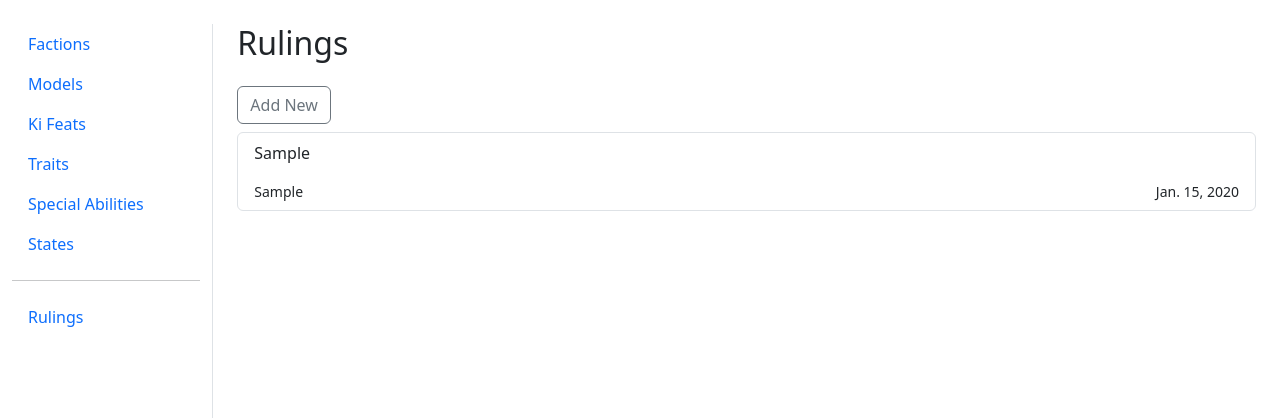
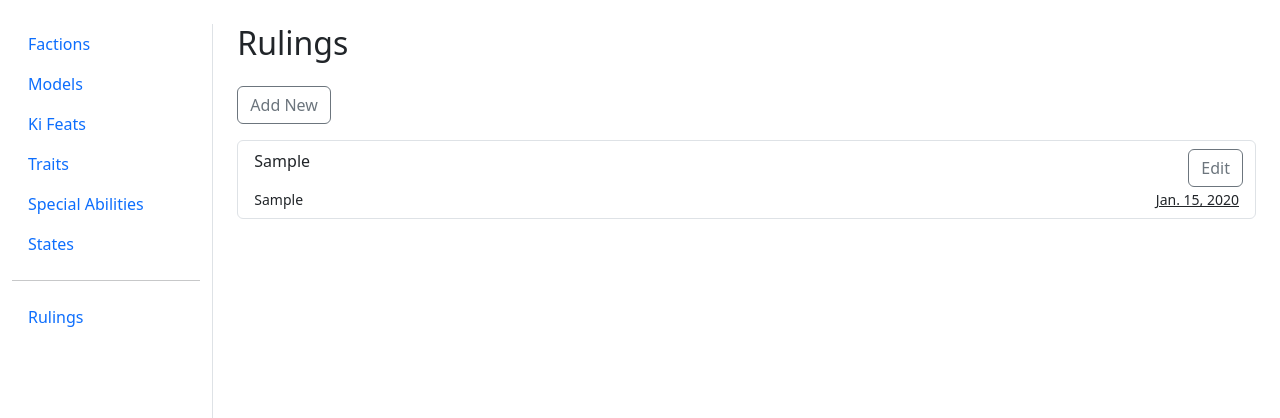
Before and after one commit to luke-vaughan0/bushido-db, a Django app: page /bushido/info/rulings/ in a window 1280 px wide. Shown: the part 56-474 px from the top of the page. Run offline with Django 4.2, Linux system fonts and the light colour scheme; a user stored in the database is signed in; tables that the repository leaves empty hold one stand-in row (values such as "Sample post"); parts of the project's set-up code (start-up, migrations or seed data) failed here and were passed over; some libraries are stand-ins or nearby versions.

Commit message:
added edit ruling, highlighting, and copy link to ruling

```diff
--- a/bushido/static/bushido/bushido.js
+++ b/bushido/static/bushido/bushido.js
@@ -37,6 +37,13 @@ $("#DiscordShare").on("click", function() {
     setTimeout(function() {$('#DiscordShare').tooltip('hide')}, 2000);
 });
 
+$(".copy-link").on("click", function(e) {
+    e.preventDefault();
+    navigator.clipboard.writeText(window.location.hostname + $(this).data("copy-link"));
+    $(this).tooltip('show');
+    setTimeout(function() {$(this).tooltip('hide')}.bind(this), 2000);
+});
+
 $(".formset-container").on("change", ".formset-add", function() {
     var current_id = parseInt(this.id.split("-")[1]);
     var name_prefix = this.name.split("-")[0];
--- a/bushido/static/bushido/bushido.scss
+++ b/bushido/static/bushido/bushido.scss
@@ -58,6 +58,11 @@ tr:target td:first-child span {
     color: black;
   }
 
+.highlighter:target span.highlight {
+    background-color: #e9d2fd;
+    color: black;
+  }
+
 .scrollable-list {
   max-height: 200px; /* Adjust the height as needed */
   overflow-y: auto;
--- a/bushido/templates/bushido/list_views/ruling_list.html
+++ b/bushido/templates/bushido/list_views/ruling_list.html
@@ -4,19 +4,31 @@
 <div class="container m-0">
     <h2>Rulings</h2>
   {% if perms.bushido.add_ruling %}
-    <a class="btn btn-outline-secondary mb-2" href="{% url 'bushido:add_ruling' %}" role="button">Add New</a>
+    <a class="btn btn-outline-secondary mb-3" href="{% url 'bushido:add_ruling' %}" role="button">Add New</a>
   {% endif %}
     <div class="list-group">
       {% for ruling in ruling_list %}
       <div class="list-group-item w-auto py-md-2">
-        <p>{{ ruling.ruling }}</p>
+        <div class="container-fluid p-0">
+          <div class="row pe-2">
+            <div class="pe-0 {% if perms.bushido.change_ruling %}col-12 col-md-10 col-lg-11{% endif %}">
+              <p id="{{ruling.pk}}" class="highlighter"><span class="highlight">{{ ruling.ruling }}</span></p>
+            </div>
+            {% if perms.bushido.change_ruling %}
+            <div class="col-12 col-md-2 col-lg-1 pe-0">
+              <a class="btn btn-outline-secondary float-md-end" href="./{{ruling.pk}}/edit/" role="button">Edit</a>
+            </div>
+            {% endif %}
+          </div>
+        </div>
         <div class="d-flex">
           <small class="me-auto">
             {% for tag in ruling.tags.all %}
               {{ tag.tag }}{% if not forloop.last %}, {% endif %}
             {% endfor %}
           </small>
-          <small>{{ ruling.date }}</small>
+          <small><a href="" class="copy-link text-reset" data-copy-link="{% url 'bushido:allRulings' %}#{{ruling.pk}}"
+        data-bs-toggle="tooltip" data-bs-placement="top" data-bs-trigger="manual" data-bs-title="Copied link!">{{ ruling.date }}</a></small>
         </div>
       </div>
       {% endfor %}
--- a/bushido/urls.py
+++ b/bushido/urls.py
@@ -35,6 +35,7 @@ urlpatterns = [
 
     path('info/rulings/', RulingListView.as_view(), name='allRulings'),
     path('info/rulings/add/', views.add_ruling, name='add_ruling'),
+    path('info/rulings/<int:rulingid>/edit/', views.edit_ruling, name='edit_ruling'),
 
     path('info/factions/', FactionListView.as_view(), name='allFactions'),
     path('info/factions/<int:factionid>/', views.faction_details, name='factionDetails'),
--- a/bushido/views.py
+++ b/bushido/views.py
@@ -265,6 +265,22 @@ def add_ruling(request):
     return render(request, 'bushido/edit_views/add_ruling.html', {"form": ruling_form, "tag_form": tag_form})
 
 
+@permission_required("bushido.change_ruling")
+def edit_ruling(request, rulingid):
+    ruling = get_object_or_404(Ruling, pk=rulingid)
+    if request.method == "POST":
+        ruling_form = AddRuling(request.POST, instance=ruling)
+        tag_form = RulingTagFormSet(request.POST, instance=ruling, prefix="tags")
+        if ruling_form.is_valid() and tag_form.is_valid():
+            ruling_form.save()
+            tag_form.save()
+            return redirect(reverse('bushido:allRulings'))
+    else:
+        ruling_form = AddRuling(instance=ruling)
+        tag_form = RulingTagFormSet(instance=ruling, prefix="tags")
+    return render(request, 'bushido/edit_views/add_ruling.html', {"form": ruling_form, "tag_form": tag_form})
+
+
 def themeDetails(request, themeid):
     theme = get_object_or_404(Theme, pk=themeid)
     card = get_card(request.user, theme)
```
Also changed, not shown: bushido/static/bushido/bushido.css.
